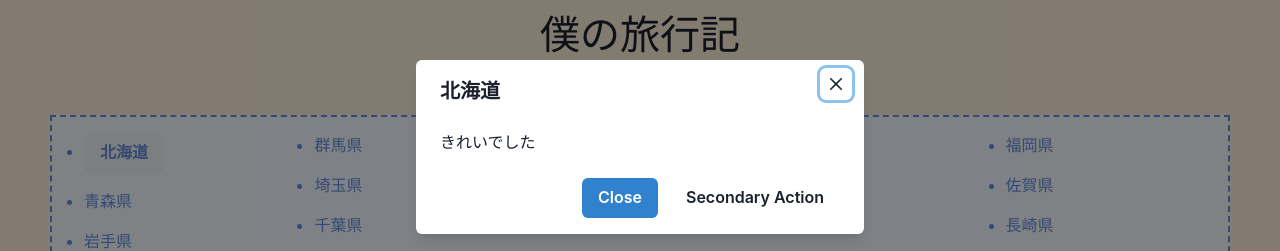
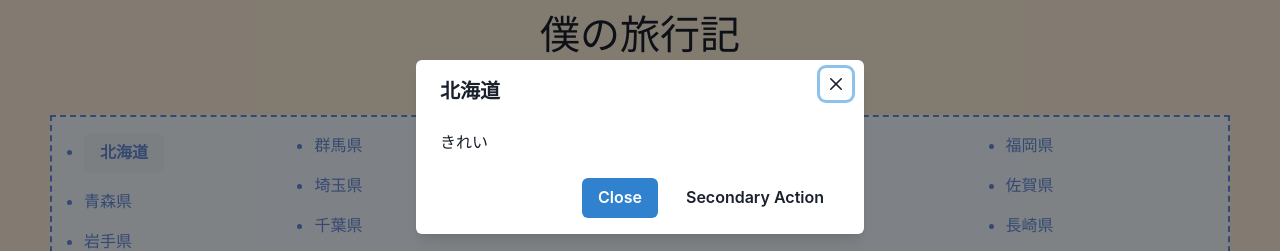
Before and after one commit to Ryooosk/my-travel-note, a Next.js app: page / in a window 1280 px wide. Both pictures are taken after a click on the button "北海道". Shown: the top 251 px of the page. Built offline with nearby package versions, Linux system fonts and the light colour scheme.

Commit message:
modal add

```diff
--- a/pages/index.js
+++ b/pages/index.js
@@ -69,7 +69,7 @@ export default function Home() {
                     <ModalCloseButton />
                     <ModalBody>
 
-                      きれいでした
+                      きれい
                     </ModalBody>
 
                     <ModalFooter>
```
